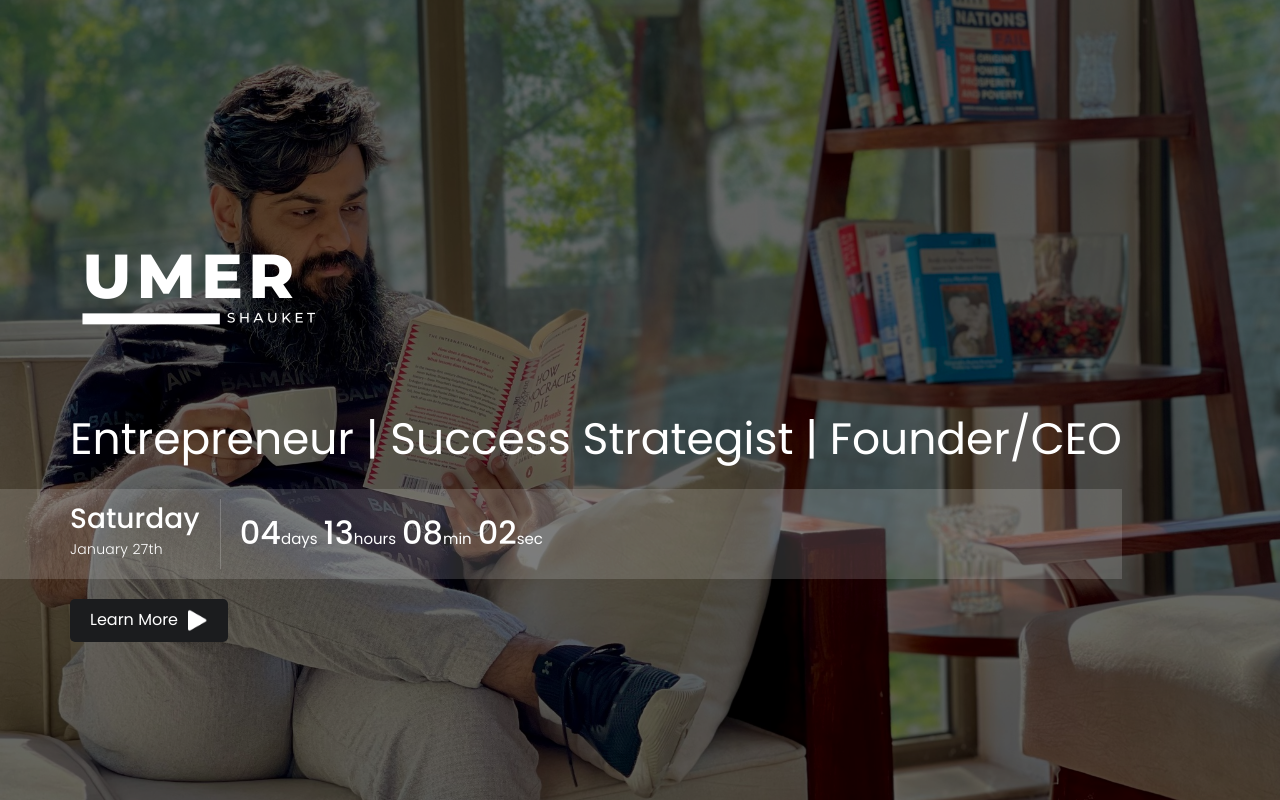
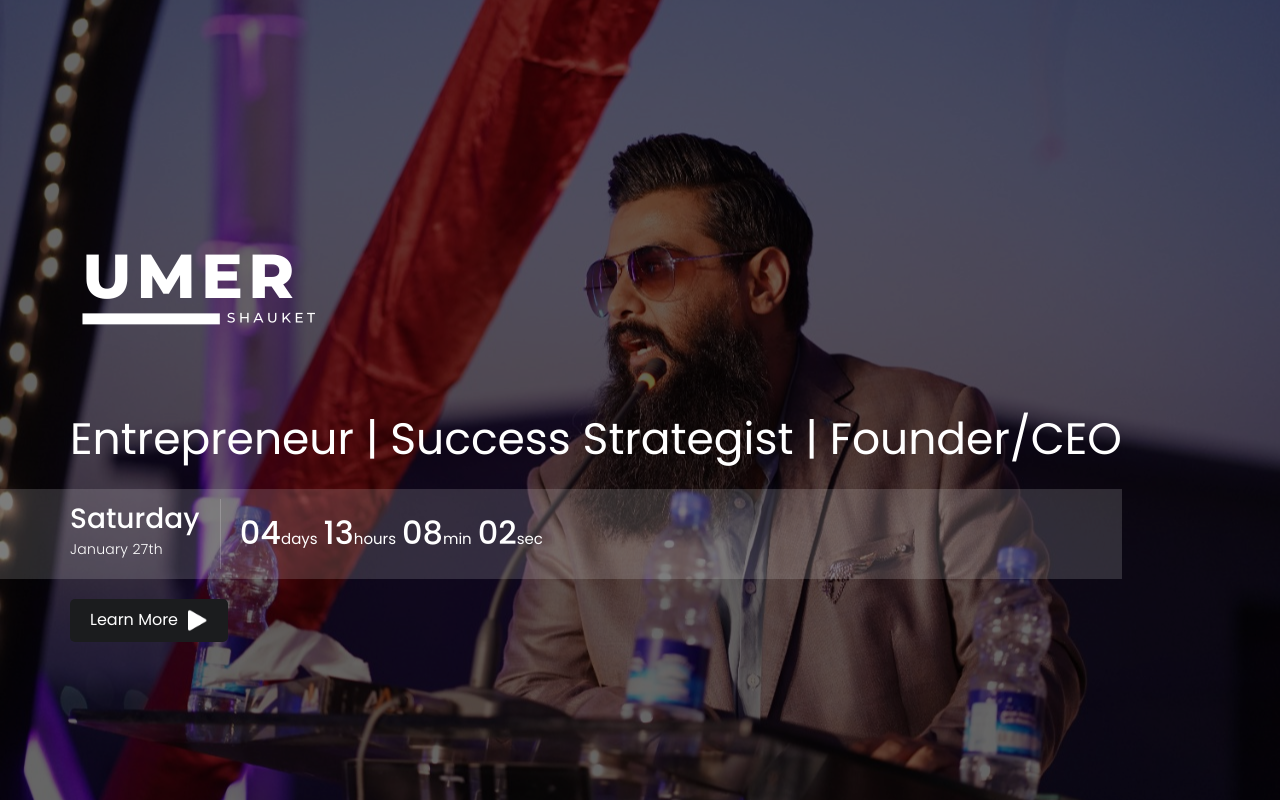
Before and after one commit to zaindgr8/UmerB_ComingSoon_RealEstate_PortfolioWebsite, a plain HTML site: page index.html in a window 1280 px wide. Drawn offline with Linux system fonts and the light colour scheme.

Commit message:
bg change

```diff
--- a/css/custom.css
+++ b/css/custom.css
@@ -66,7 +66,7 @@ a:focus{
 
 
 .comming-soon{
-	background: url(../images/ub5.jpeg) no-repeat center center;
+	background: url(../images/speaking.jpg) no-repeat center center;
 	background-size: cover;
 	width: 100%;
 	position: relative;
```
Also changed, not shown: images/speaking.JPG (added).
